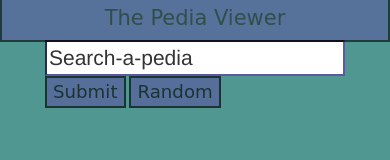
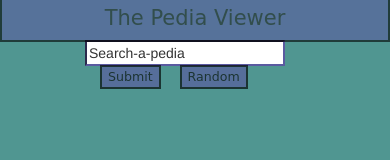
Before and after one commit to mndowne/pediaviewer, a website: page index.html in a window 390 px wide. Drawn offline with nearby package versions, Linux system fonts and the light colour scheme; a web font is replaced by a local one.

Commit message:
fixing for 320px devices

```diff
--- a/style.css
+++ b/style.css
@@ -37,7 +37,7 @@ h1 {
 }
 @media screen and (max-width: 500px){
     .input {
-        width: 300px;
+        width: 220px;
         margin-top: 40px;
     }
 }
@@ -49,6 +49,12 @@ h1 {
     font-size: 150%;
     border-color: rgb(90,90,160);
 }
+@media screen and (max-width: 500px){
+    #inputBox {
+        width: 200px;
+        font-size: 100%;
+    }
+}
 
 #inputSubmit {
     font-size: 130%;
@@ -59,6 +65,16 @@ h1 {
     color: black;
     cursor: pointer;
 }
+@media screen and (max-width: 500px){
+    #inputSubmit {
+        font-size: 90%;
+        margin-left: 15px;
+        margin-top: -5px;
+    }
+}
+#inputSubmit:hover {
+    color: white;
+}
 
 #inputRandom {
     font-size: 130%;
@@ -67,6 +83,13 @@ h1 {
     opacity: .65;
     border: solid black 2px;
     cursor: pointer;
+}
+@media screen and (max-width: 500px){
+    #inputRandom {
+        font-size: 90%;
+        margin-left: 15px;
+        margin-top: -5px;
+    }
 }
 
 .info {
```
